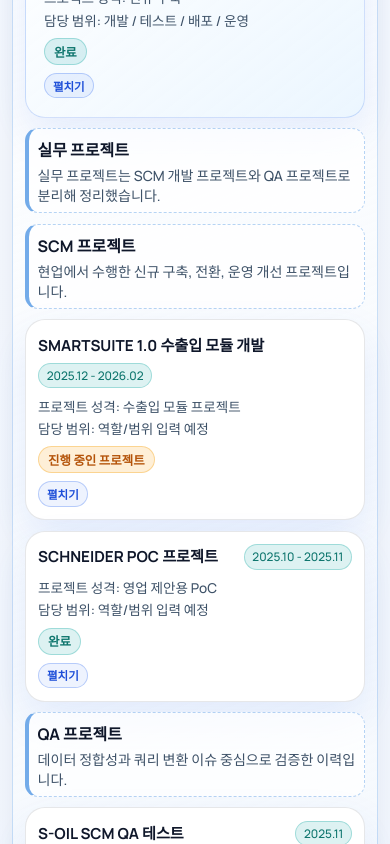
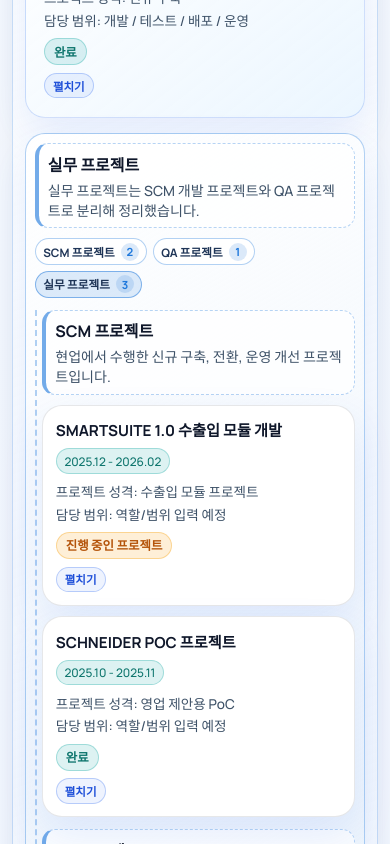
Before and after one commit to IanToo2/portfolio, a React (Vite) app: page / in a window 390 px wide. Shown: the part 3400-4244 px from the top of the page. Built offline with nearby package versions, Linux system fonts and the light colour scheme.

Commit message:
style: make work project group visually distinct

```diff
--- a/src/App.jsx
+++ b/src/App.jsx
@@ -90,6 +90,7 @@ export default function App() {
     const featuredProjectIds = new Set(featuredProjects.map((project) => project.id));
     return workScmProjects.filter((project) => !featuredProjectIds.has(project.id));
   }, [featuredProjects, workScmProjects]);
+  const workProjectTotal = filteredWorkScmProjects.length + workQaProjects.length;
 
   const renderProjectCards = (projects, className) => (
     <div className={className}>
@@ -272,10 +273,26 @@ export default function App() {
             <p className="empty-state panel">{t.projectEmpty}</p>
           )}
 
+          <div className="work-project-shell panel">
             <div className="project-subhead project-group-head">
               <h3>{t.workHead}</h3>
               <p>{t.workSub}</p>
             </div>
+            <div className="work-project-overview" aria-label={t.workHead}>
+              <span className="work-project-pill">
+                {t.scmHead}
+                <strong>{filteredWorkScmProjects.length}</strong>
+              </span>
+              <span className="work-project-pill">
+                {t.qaHead}
+                <strong>{workQaProjects.length}</strong>
+              </span>
+              <span className="work-project-pill total">
+                {t.workHead}
+                <strong>{workProjectTotal}</strong>
+              </span>
+            </div>
+            <div className="work-project-shell-body">
               {renderProjectGroup({
                 title: t.scmHead,
                 subtitle: t.scmSub,
@@ -286,6 +303,8 @@ export default function App() {
                 subtitle: t.qaSub,
                 projects: workQaProjects
               })}
+            </div>
+          </div>
           {renderProjectGroup({
             title: t.teamHead,
             subtitle: t.teamSub,
--- a/src/styles/global.css
+++ b/src/styles/global.css
@@ -701,6 +701,67 @@ a {
   padding-top: 0.2rem;
 }
 
+.work-project-shell {
+  margin-top: 1.2rem;
+  padding: 0.88rem;
+  border-color: rgba(var(--section-accent), 0.34);
+  background:
+    linear-gradient(150deg, rgba(255, 255, 255, 0.97), rgba(var(--section-accent), 0.1)),
+    #ffffff;
+}
+
+.work-project-shell .project-group-head {
+  margin-top: 0;
+}
+
+.work-project-overview {
+  margin-top: 0.62rem;
+  display: flex;
+  flex-wrap: wrap;
+  gap: 0.44rem;
+}
+
+.work-project-pill {
+  display: inline-flex;
+  align-items: center;
+  gap: 0.38rem;
+  padding: 0.28rem 0.56rem;
+  border-radius: 999px;
+  border: 1px solid rgba(var(--section-accent), 0.34);
+  background: rgba(255, 255, 255, 0.86);
+  color: #1f3557;
+  font-size: 0.78rem;
+  font-weight: 700;
+}
+
+.work-project-pill strong {
+  display: inline-flex;
+  align-items: center;
+  justify-content: center;
+  min-width: 1.25rem;
+  height: 1.25rem;
+  padding: 0 0.36rem;
+  border-radius: 999px;
+  background: rgba(var(--section-accent), 0.16);
+  color: rgb(var(--section-accent));
+  font-size: 0.74rem;
+}
+
+.work-project-pill.total {
+  border-color: rgba(var(--section-accent), 0.5);
+  background: rgba(var(--section-accent), 0.14);
+}
+
+.work-project-shell-body {
+  margin-top: 0.28rem;
+  padding-left: 0.66rem;
+  border-left: 2px dashed rgba(var(--section-accent), 0.34);
+}
+
+.work-project-shell-body .project-subhead {
+  margin-top: 0.74rem;
+}
+
 .section-contact .contact-card {
   margin-top: 0;
 }
@@ -1368,6 +1429,31 @@ a {
     margin-top: 0.48rem;
   }
 
+  .work-project-shell {
+    margin-top: 0.95rem;
+    padding: 0.7rem;
+  }
+
+  .work-project-shell-body {
+    margin-top: 0.2rem;
+    padding-left: 0.44rem;
+  }
+
+  .work-project-overview {
+    gap: 0.34rem;
+  }
+
+  .work-project-pill {
+    font-size: 0.73rem;
+    padding: 0.22rem 0.46rem;
+  }
+
+  .work-project-pill strong {
+    min-width: 1.12rem;
+    height: 1.12rem;
+    font-size: 0.7rem;
+  }
+
   .metric-grid,
   .stack-grid,
   .focus-grid {
@@ -1542,6 +1628,14 @@ a {
     padding: 0.48rem 0.56rem;
   }
 
+  .work-project-shell {
+    padding: 0.58rem;
+  }
+
+  .work-project-shell-body {
+    padding-left: 0.34rem;
+  }
+
   .project-grid {
     margin-top: 0.62rem;
     gap: 0.66rem;
```
Lines whose indentation alone changed are shown as unchanged.
